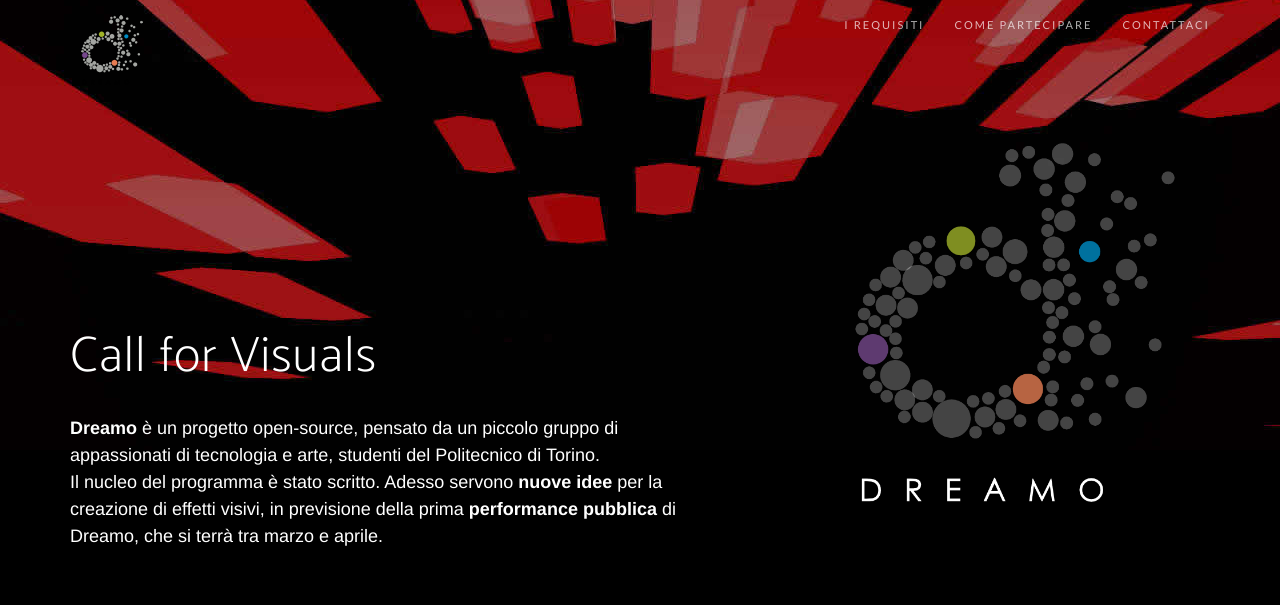
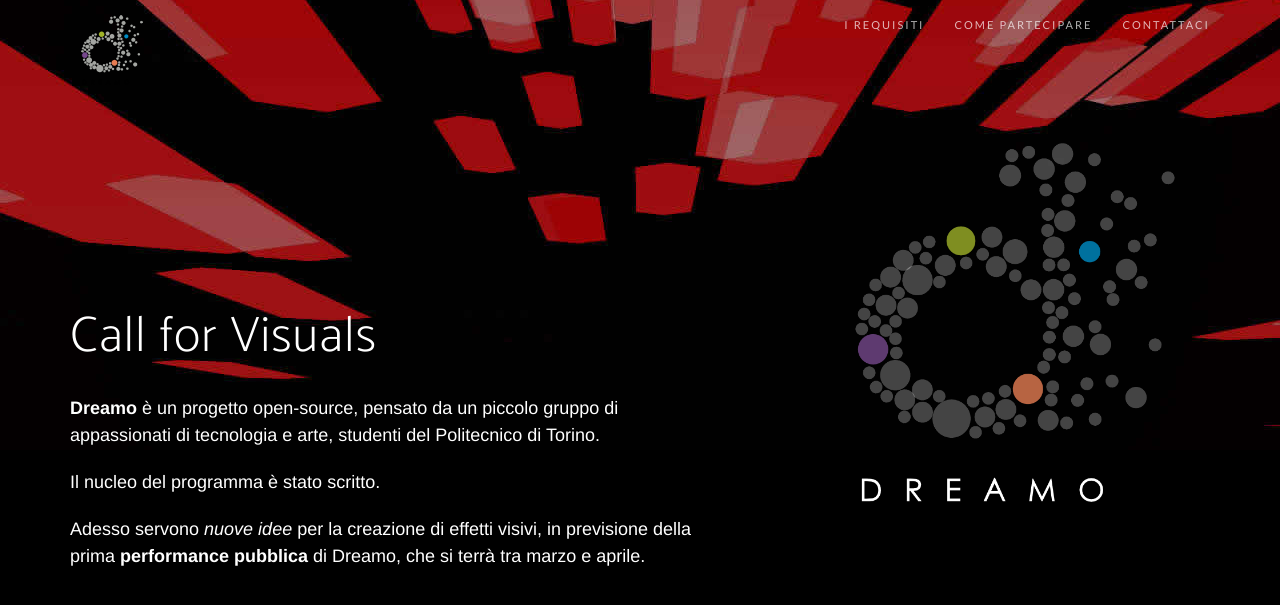
Before and after one commit to Dreamo-Italy/dreamo, a Jekyll site: the page built from call/index.md, in a window 1280 px wide and 900 px high. Shown: the top 605 px of the window. Built offline with Jekyll 4.4.1, drawn with Linux system fonts in a browser that asks for light colours; nearby versions of some CDN libraries; some web fonts are replaced; library files that are not in the unit come from our copies.

Commit message:
Correzioni al layout

```diff
--- a/call/index.md
+++ b/call/index.md
@@ -24,8 +24,8 @@
 ---
 
 <h1>Call for Visuals</h1>
-**Dreamo** è un progetto open-source, pensato da un piccolo gruppo di appassionati di tecnologia e arte,
-studenti del Politecnico di Torino.
-<br/> Il nucleo del programma è stato scritto. Adesso servono **nuove idee** per
-la creazione di effetti visivi, in previsione della prima **performance pubblica** di Dreamo,
-che si terrà tra marzo e aprile.
+<p><b>Dreamo</b> è un progetto open-source, pensato da un piccolo gruppo di appassionati di tecnologia e arte,
+studenti del Politecnico di Torino.</p>
+<p> Il nucleo del programma è stato scritto. </p>
+<p> Adesso servono <em>nuove idee</em> per la creazione di effetti visivi, in previsione della prima <b>performance pubblica</b> di Dreamo, che si terrà tra marzo e aprile.
+</p>
```
